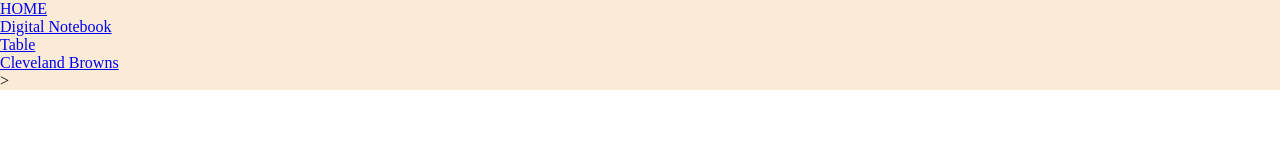
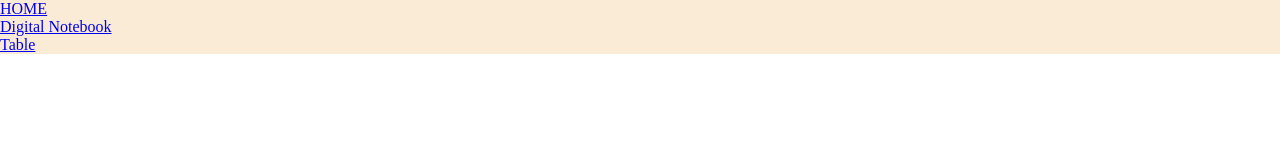
Before and after one commit to WVCS/index-1903582, a plain HTML site: page Cleveland Browns.html in a window 1280 px wide. Drawn offline with Linux system fonts and the light colour scheme.

Commit message:
Took out page 4.

```diff
--- a/Cleveland Browns.html
+++ b/Cleveland Browns.html
@@ -6,7 +6,6 @@
     <li><a href="index.html"> HOME </a></li>
     <li><a href="page2.html"> Digital Notebook </a></li>
     <li><a href="page3.html"> Table </a></li>
-    <li><a href="page4.html"> Cleveland Browns</a></li>>
   </nav>
 
 
```
